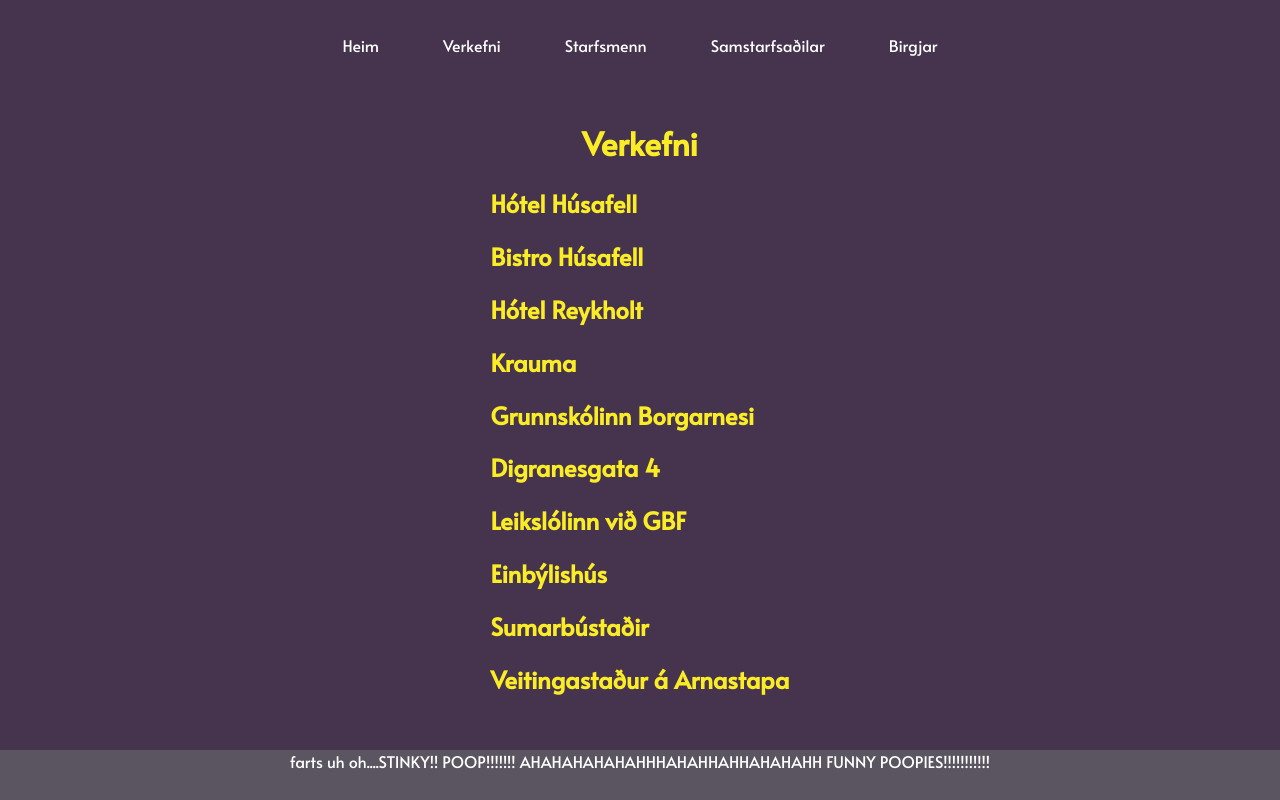
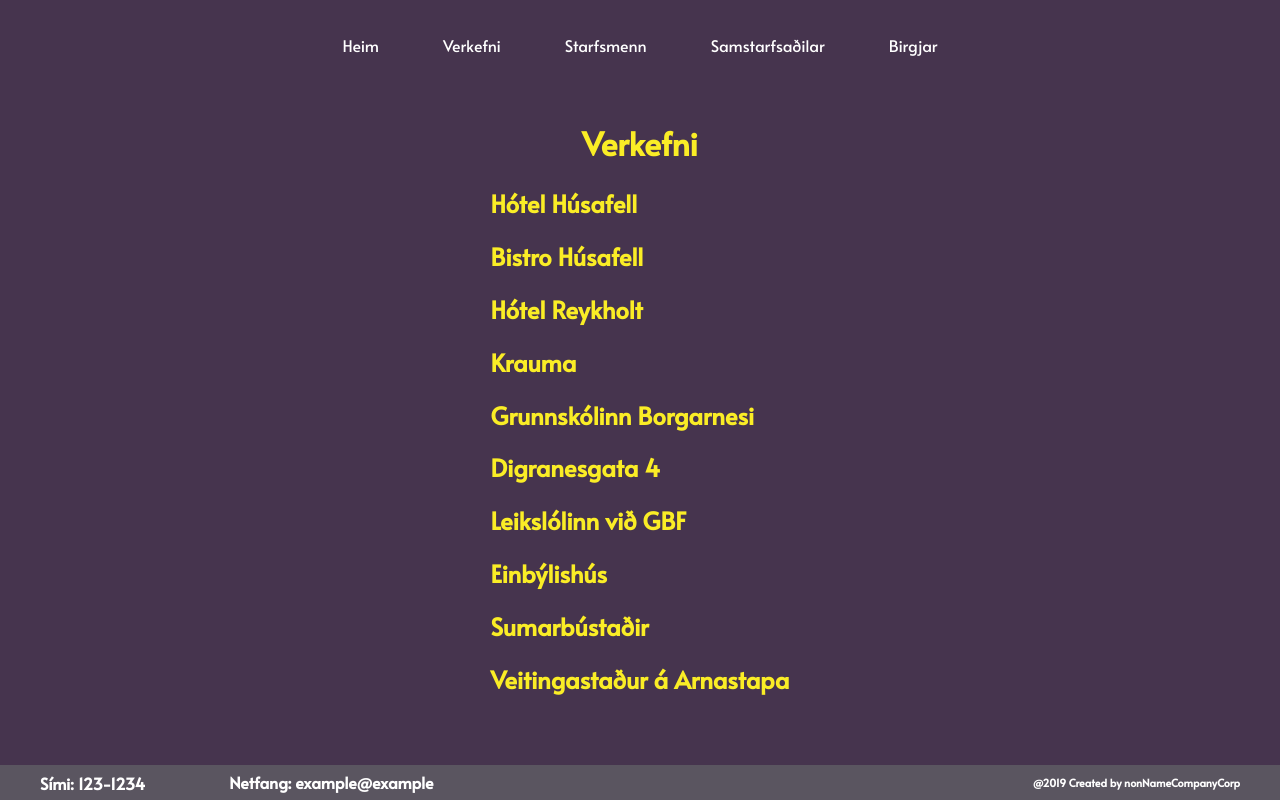
Before and after one commit to antoniofreyr/antoniofreyr.github.io, a React (Create React App) app: page /verkefni in a window 1280 px wide. Built offline with nearby package versions, Linux system fonts and the light colour scheme.

Commit message:
Footer styling

```diff
--- a/src/App.css
+++ b/src/App.css
@@ -38,16 +38,33 @@
 	text-align: center;
 	color: #FAED26;
 }
+
+/* Footer styling */
+
 footer {
-	display: block;
+	display: flex;
+	flex-direction: row;
+	justify-items: flex-start;
+	align-items: center;
 	width: 100%;
-	height: 50px;
+	height: 35px;
 	background-color: #5a5560;
 	color: white;
 	text-align: center;
 	margin-top: auto;
+}
+footer h4 {
+	margin: 0 40px;
+}
 
+footer h6 {
+	display:block;
+	margin-right: 40px;
+	margin-left: auto;
 }
+
+/* ---------------- */
+
 
 ul#headerButtons {
 	min-width: 696px;
--- a/src/Components/FooterComponent/Footer.jsx
+++ b/src/Components/FooterComponent/Footer.jsx
@@ -3,9 +3,9 @@
     render() {
         return (
             <footer>
-                <div>
-                    farts uh oh....STINKY!! POOP!!!!!!! AHAHAHAHAHAHHHAHAHHAHHAHAHAHH FUNNY POOPIES!!!!!!!!!!!
-                </div>
+                <h4>Sími: 123-1234</h4>
+                <a href="mailto: example@example"><h4>Netfang: example@example</h4></a>
+                <h6>@2019 Created by nonNameCompanyCorp</h6>
             </footer>
         )
     }
```
